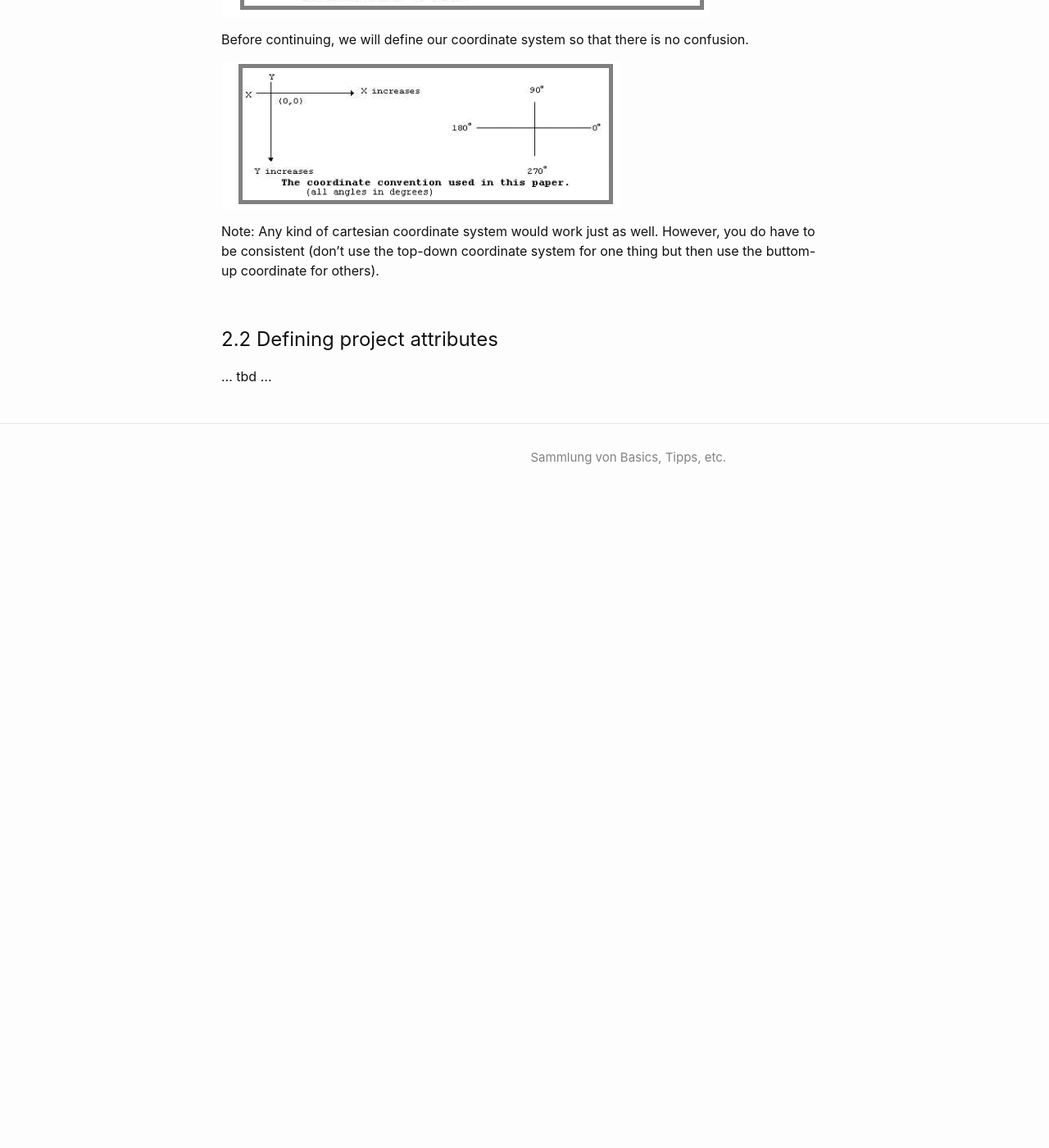
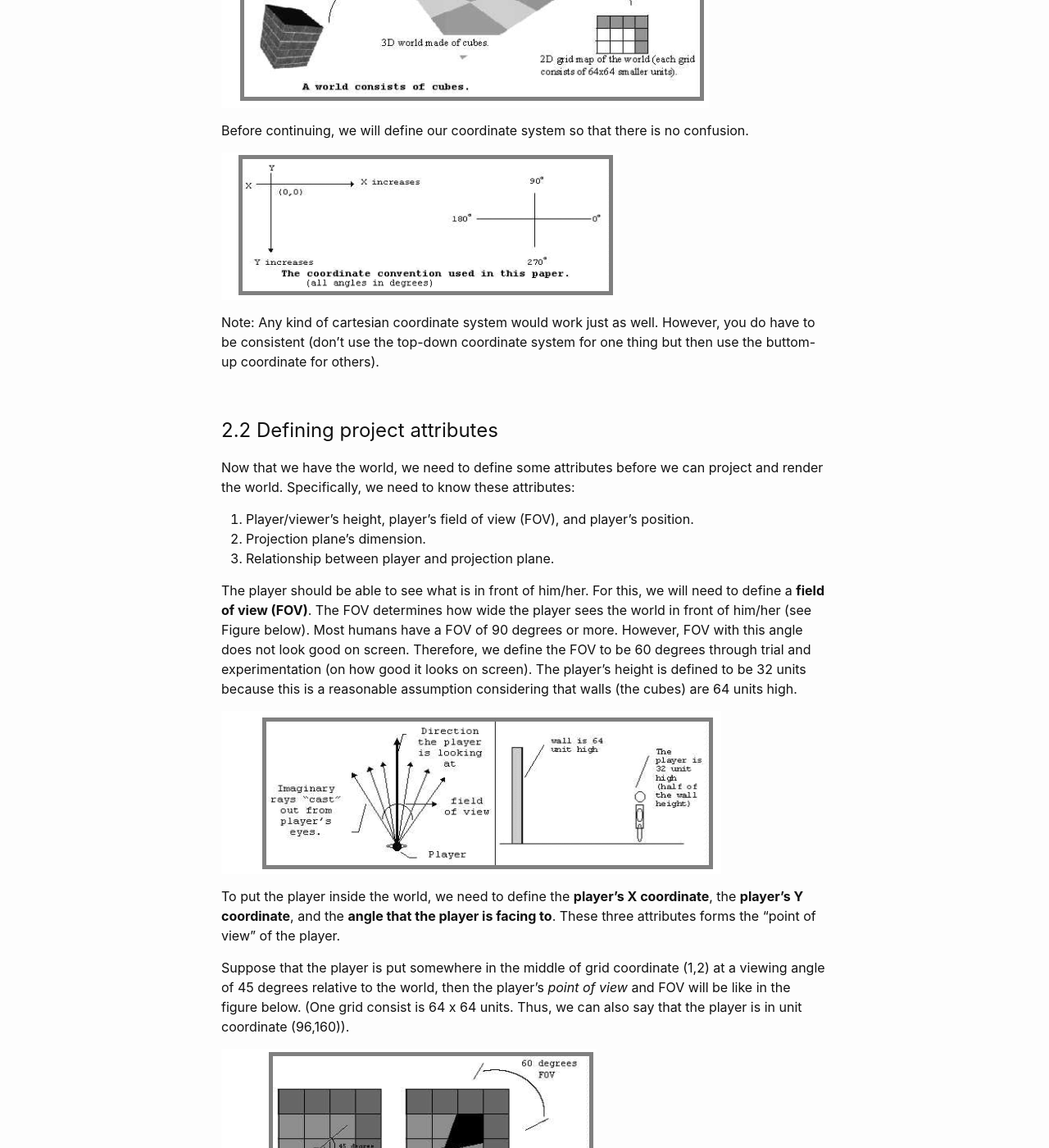
Before and after one commit to Hautaklyttn/progDocs, a Jekyll site: the page built from docs/articles/projects/raycasting.md, in a window 1280 px wide and 1400 px high, scrolled down 3849 px. Shown: the whole window at 82% size. Built offline with Jekyll 4.4.1, drawn with Linux system fonts in a browser that asks for light colours; before the commit the page ends 4479 px from its top, so only the background shows below that; some of the changed text lies outside the part shown.

Commit message:
Raycasting additions

```diff
--- a/docs/articles/projects/raycasting.md
+++ b/docs/articles/projects/raycasting.md
@@ -18,6 +18,7 @@ layout: default
 ### 2. The process of ray-casting
 &nbsp;&nbsp;&nbsp;&nbsp;&nbsp; [<font size="-1">2.1 Creating a World</font>](#ch2-1)
 &nbsp;&nbsp;&nbsp;&nbsp;&nbsp; [<font size="-1">2.2 Defining project attributes</font>](#ch2-2)
+&nbsp;&nbsp;&nbsp;&nbsp;&nbsp; [<font size="-1">2.3 Finding walls</font>](#ch2-3)
 
 &nbsp;
 
@@ -25,7 +26,8 @@ layout: default
 
 &nbsp;
 
-Content originally from &rarr; [here](https://permadi.com/1996/05/ray-casting-tutorial-table-of-contents/).
+<font size="-1">&rarr; Content originally from </font> [<font size="-1">here</font>](https://permadi.com/1996/05/ray-casting-tutorial-table-of-contents/).
+<font size="-1">&rarr; C code taken from video series </font> [<font size="-1">here</font>](https://www.youtube.com/watch?v=gYRrGTC7GtA&t=3s).
 
 &nbsp;
 
@@ -116,4 +118,48 @@ Note: Any kind of cartesian coordinate system would work just as well. However,
 <a name="ch2-2"></a>
 ## 2.2 Defining project attributes
 
-... tbd ...
+Now that we have the world, we need to define some attributes before we can project and render the world. Specifically, we need to know these attributes:
+
+1. Player/viewer’s height, player’s field of view (FOV), and player’s position.
+2. Projection plane’s dimension.
+3. Relationship between player and projection plane.
+
+The player should be able to see what is in front of him/her. For this, we will need to define a **field of view (FOV)**. The FOV determines how wide the player sees the world in front of him/her (see Figure below). Most humans have a FOV of 90 degrees or more. However, FOV with this angle does not look good on screen. Therefore, we define the FOV to be 60 degrees through trial and experimentation (on how good it looks on screen). The player’s height is defined to be 32 units because this is a reasonable assumption considering that walls (the cubes) are 64 units high.
+
+![0c](../../assets/pics/raycast_05.png)
+
+To put the player inside the world, we need to define the **player’s X coordinate**, the **player’s Y coordinate**, and the **angle that the player is facing to**. These three attributes forms the “point of view” of the player.
+
+Suppose that the player is put somewhere in the middle of grid coordinate (1,2) at a viewing angle of 45 degrees relative to the world, then the player’s *point of view* and FOV will be like in the figure below. (One grid consist is 64 x 64 units. Thus, we can also say that the player is in unit coordinate (96,160)).
+
+![0c](../../assets/pics/raycast_06.png)
+
+We need to define a projection plane so that we can project what the player sees into the projection plane. A projection plane of 320 units wide and 200 units high is a good choice, since this is the resolution of most VGA video cards. (Video resolution is usually referred in pixels, so think of 1 pixel as equal to 1 unit.)
+
+When the player’s *point of view* is projected into the projection plane, the world should look like the scene in figure below.
+
+![0c](../../assets/pics/raycast_07.png)
+
+> By knowing the *field of view* (FOV) and the dimension of the projection plane, we can calculate the angle between subsequent rays and the distance between the player and the projection plane.
+
+&nbsp;
+
+**Here is what we know:**
+![0c](../../assets/pics/raycast_08.png)
+
+**Here is what we can calculate** (most of these are high school level math):
+![0c](../../assets/pics/raycast_09.png)
+
+**So now we know:**
+
+- Dimension of the Projection Plane = 320 x 200 units
+- Center of the Projection Plane = (160,100)
+- Distance to the Projection Plane = 277 units
+- Angle between subsequent rays = 60/320 degrees
+
+(We will occasionally refer the “angle between subsequent rays” as the “angle between subsequent columns.” Later, this angle will be used to loop from column to column. The distance between player to the projection plane will be used for scaling.)
+
+&nbsp;
+
+<a name="ch2-3"></a>
+## 2.3 Finding walls
```
Also changed, not shown: docs/assets/pics/raycast_05.png (added), docs/assets/pics/raycast_06.png (added), docs/assets/pics/raycast_07.png (added), docs/assets/pics/raycast_08.png (added), docs/assets/pics/raycast_09.png (added).
